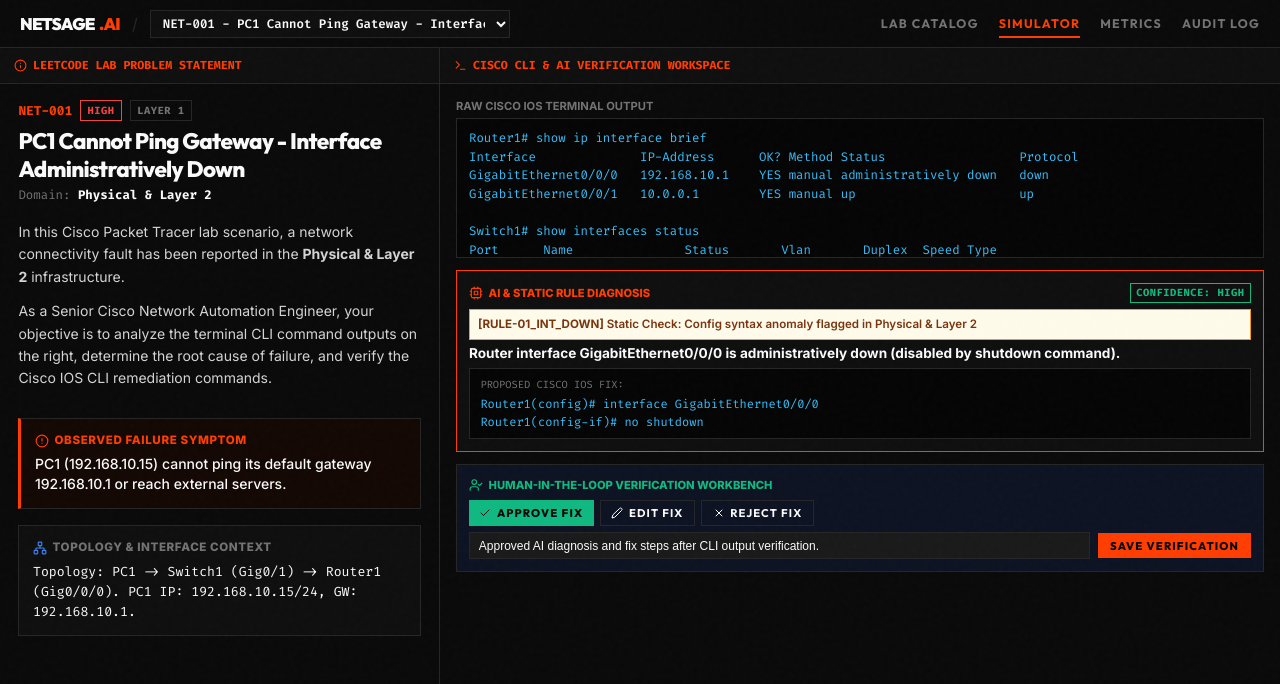
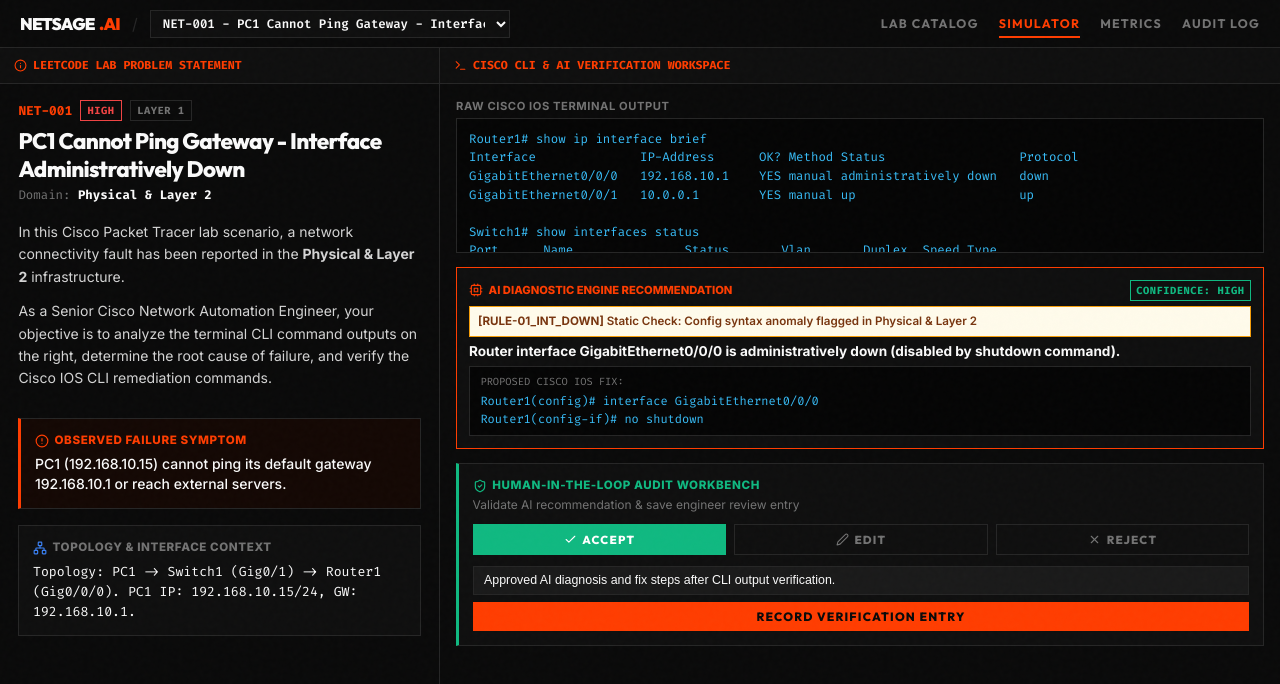
Before and after one commit to aryan-saini-dev/NetSage-AI, a React (Vite) app in the folder app/: page / in a window 1280 px wide. Both pictures are taken after a click on the button "SIMULATOR". Shown: the top 684 px of the page. Built offline with nearby package versions, Linux system fonts and the light colour scheme.

Commit message:
feat: overhaul Human-in-the-Loop workbench UI with segmented controls and high-contrast dark theme

```diff
--- a/app/src/components/TerminalPane.tsx
+++ b/app/src/components/TerminalPane.tsx
@@ -1,6 +1,6 @@
 import React, { useState } from 'react';
 import { AIDiagnosis, HumanReview, RuleFinding } from '../types';
-import { Terminal, Cpu, UserCheck, Check, Edit2, X } from 'lucide-react';
+import { Terminal, Cpu, UserCheck, Check, Edit2, X, ShieldCheck } from 'lucide-react';
 
 interface TerminalPaneProps {
   showOutputs: string;
@@ -26,6 +26,7 @@ export const TerminalPane: React.FC<TerminalPaneProps> = ({
   const [correctedFix, setCorrectedFix] = useState(
     currentReview?.corrected_fix || diagnosis.fix_steps.join('\n')
   );
+  const [savedSuccess, setSavedSuccess] = useState(false);
 
   const handleSave = () => {
     onSaveReview({
@@ -33,6 +34,8 @@ export const TerminalPane: React.FC<TerminalPaneProps> = ({
       reviewer_notes: notes,
       corrected_fix: status === 'Edited' ? correctedFix : undefined,
     });
+    setSavedSuccess(true);
+    setTimeout(() => setSavedSuccess(false), 2500);
   };
 
   return (
@@ -44,24 +47,24 @@ export const TerminalPane: React.FC<TerminalPaneProps> = ({
         </div>
       </div>
 
-      {/* Pane Single Unified Content (NO TABS!) */}
-      <div className="lc-pane-content" style={{ padding: '0.85rem 1rem', display: 'flex', flexDirection: 'column', gap: '0.75rem' }}>
+      {/* Pane Single Unified Content */}
+      <div className="lc-pane-content" style={{ padding: '0.85rem 1rem', display: 'flex', flexDirection: 'column', gap: '0.85rem' }}>
 
         {/* 1. Cisco IOS CLI Output Box */}
         <div>
-          <div style={{ fontSize: '0.7rem', fontWeight: 700, color: 'var(--muted-fg)', textTransform: 'uppercase', marginBottom: '0.2rem' }}>
+          <div style={{ fontSize: '0.7rem', fontWeight: 700, color: 'var(--muted-fg)', textTransform: 'uppercase', marginBottom: '0.25rem', letterSpacing: '0.05em' }}>
             Raw Cisco IOS Terminal Output
           </div>
-          <div className="lc-terminal-box" style={{ maxHeight: '140px', padding: '0.65rem 0.75rem', fontSize: '0.775rem' }}>
+          <div className="lc-terminal-box" style={{ maxHeight: '135px', padding: '0.65rem 0.75rem', fontSize: '0.775rem' }}>
             {showOutputs}
           </div>
         </div>
 
-        {/* 2. Rule Check & AI Diagnostic Engine */}
+        {/* 2. AI & Static Rule Diagnostic Box */}
         <div className="bold-card bold-card-accent" style={{ padding: '0.75rem' }}>
           <div style={{ display: 'flex', justifyContent: 'space-between', alignItems: 'center', marginBottom: '0.35rem' }}>
             <div style={{ display: 'flex', alignItems: 'center', gap: '0.35rem', fontSize: '0.7rem', fontWeight: 800, color: 'var(--accent)', textTransform: 'uppercase' }}>
-              <Cpu size={14} /> AI & Static Rule Diagnosis
+              <Cpu size={14} /> AI Diagnostic Engine Recommendation
             </div>
             <span className="lc-diff diff-easy" style={{ fontSize: '0.65rem', padding: '0.1rem 0.35rem' }}>
               CONFIDENCE: {diagnosis.confidence.toUpperCase()}
@@ -70,7 +73,7 @@ export const TerminalPane: React.FC<TerminalPaneProps> = ({
 
           {/* Static Rule Finding pill if triggered */}
           {ruleFindings.length > 0 && (
-            <div style={{ backgroundColor: '#fffbeb', border: '1px solid #f59e0b', padding: '0.35rem 0.5rem', borderRadius: '4px', marginBottom: '0.35rem', fontSize: '0.725rem', color: '#78350f', fontWeight: 600 }}>
+            <div style={{ backgroundColor: '#fffbeb', border: '1px solid #f59e0b', padding: '0.35rem 0.5rem', borderRadius: '0px', marginBottom: '0.35rem', fontSize: '0.725rem', color: '#78350f', fontWeight: 600 }}>
               <strong>[{ruleFindings[0].rule_id}]</strong> Static Check: {ruleFindings[0].evidence}
             </div>
           )}
@@ -89,78 +92,129 @@ export const TerminalPane: React.FC<TerminalPaneProps> = ({
           </div>
         </div>
 
-        {/* 3. Human Verification Workbench */}
-        <div className="bold-card" style={{ padding: '0.75rem', backgroundColor: '#0d1322' }}>
-          <div style={{ display: 'flex', alignItems: 'center', gap: '0.35rem', fontSize: '0.7rem', fontWeight: 800, color: '#10b981', textTransform: 'uppercase', marginBottom: '0.4rem' }}>
-            <UserCheck size={14} /> Human-in-the-Loop Verification Workbench
+        {/* 3. Sleek Overhauled Human Verification Workbench */}
+        <div className="bold-card" style={{ borderLeft: '3px solid #10b981', padding: '0.85rem' }}>
+          <div style={{ display: 'flex', justifyContent: 'space-between', alignItems: 'center', marginBottom: '0.6rem' }}>
+            <div>
+              <div style={{ display: 'flex', alignItems: 'center', gap: '0.35rem', fontSize: '0.725rem', fontWeight: 800, color: '#10b981', textTransform: 'uppercase', letterSpacing: '0.05em' }}>
+                <ShieldCheck size={14} /> Human-in-the-Loop Audit Workbench
+              </div>
+              <div style={{ fontSize: '0.75rem', color: 'var(--muted-fg)', marginTop: '0.1rem' }}>
+                Validate AI recommendation & save engineer review entry
+              </div>
             </div>
 
-          <div style={{ display: 'flex', gap: '0.4rem', marginBottom: '0.4rem' }}>
+            {savedSuccess && (
+              <span className="lc-diff diff-easy" style={{ fontSize: '0.65rem', padding: '0.15rem 0.5rem' }}>
+                ✓ ENTRY RECORDED
+              </span>
+            )}
+          </div>
+
+          {/* Segmented Control Action Buttons */}
+          <div style={{ display: 'grid', gridTemplateColumns: '1fr 1fr 1fr', gap: '0.5rem', marginBottom: '0.65rem' }}>
             <button
-              className={`bold-btn-solid ${status === 'Accepted' ? '' : 'bold-btn-outline'}`}
-              style={{ backgroundColor: status === 'Accepted' ? '#10b981' : 'transparent', padding: '0.3rem 0.65rem', fontSize: '0.7rem' }}
+              className="bold-btn-solid"
+              style={{
+                backgroundColor: status === 'Accepted' ? '#10b981' : 'transparent',
+                color: status === 'Accepted' ? '#ffffff' : 'var(--muted-fg)',
+                border: '1px solid ' + (status === 'Accepted' ? '#10b981' : 'var(--border)'),
+                justifyContent: 'center',
+                padding: '0.45rem',
+                fontSize: '0.725rem'
+              }}
               onClick={() => setStatus('Accepted')}
             >
-              <Check size={12} /> Approve Fix
+              <Check size={13} /> Accept
             </button>
             <button
-              className={`bold-btn-solid ${status === 'Edited' ? '' : 'bold-btn-outline'}`}
-              style={{ backgroundColor: status === 'Edited' ? '#f59e0b' : 'transparent', padding: '0.3rem 0.65rem', fontSize: '0.7rem' }}
+              className="bold-btn-solid"
+              style={{
+                backgroundColor: status === 'Edited' ? '#f59e0b' : 'transparent',
+                color: status === 'Edited' ? '#ffffff' : 'var(--muted-fg)',
+                border: '1px solid ' + (status === 'Edited' ? '#f59e0b' : 'var(--border)'),
+                justifyContent: 'center',
+                padding: '0.45rem',
+                fontSize: '0.725rem'
+              }}
               onClick={() => setStatus('Edited')}
             >
-              <Edit2 size={12} /> Edit Fix
+              <Edit2 size={13} /> Edit
             </button>
             <button
-              className={`bold-btn-solid ${status === 'Rejected' ? '' : 'bold-btn-outline'}`}
-              style={{ backgroundColor: status === 'Rejected' ? '#ef4444' : 'transparent', padding: '0.3rem 0.65rem', fontSize: '0.7rem' }}
+              className="bold-btn-solid"
+              style={{
+                backgroundColor: status === 'Rejected' ? '#ef4444' : 'transparent',
+                color: status === 'Rejected' ? '#ffffff' : 'var(--muted-fg)',
+                border: '1px solid ' + (status === 'Rejected' ? '#ef4444' : 'var(--border)'),
+                justifyContent: 'center',
+                padding: '0.45rem',
+                fontSize: '0.725rem'
+              }}
               onClick={() => setStatus('Rejected')}
             >
-              <X size={12} /> Reject Fix
+              <X size={13} /> Reject
             </button>
           </div>
 
+          {/* Corrected Commands Textarea if Edit Selected */}
           {status === 'Edited' && (
+            <div style={{ marginBottom: '0.6rem' }}>
+              <div style={{ fontSize: '0.675rem', fontWeight: 700, color: 'var(--muted-fg)', textTransform: 'uppercase', marginBottom: '0.2rem' }}>
+                Human Corrected Cisco IOS Commands:
+              </div>
               <textarea
                 style={{
                   width: '100%',
-                height: '45px',
-                backgroundColor: 'var(--input)',
+                  height: '50px',
+                  backgroundColor: '#050505',
                   border: '1px solid var(--border)',
                   color: '#38bdf8',
                   fontFamily: 'var(--font-mono)',
-                padding: '0.35rem 0.5rem',
+                  padding: '0.4rem 0.55rem',
                   fontSize: '0.75rem',
-                outline: 'none',
-                marginBottom: '0.35rem'
+                  outline: 'none'
                 }}
                 value={correctedFix}
                 onChange={(e) => setCorrectedFix(e.target.value)}
               />
+            </div>
           )}
 
-          <div style={{ display: 'flex', gap: '0.5rem', alignItems: 'center' }}>
+          {/* Engineer Audit Notes Input & Action Button */}
+          <div style={{ display: 'flex', flexDirection: 'column', gap: '0.45rem' }}>
             <input
               type="text"
               style={{
-                flex: 1,
+                width: '100%',
                 backgroundColor: 'var(--input)',
                 border: '1px solid var(--border)',
                 color: 'var(--fg)',
-                padding: '0.35rem 0.55rem',
-                fontSize: '0.75rem',
+                padding: '0.4rem 0.65rem',
+                fontSize: '0.775rem',
                 outline: 'none'
               }}
+              placeholder="Reviewer audit notes & justification..."
               value={notes}
               onChange={(e) => setNotes(e.target.value)}
             />
+
             <button
               className="bold-btn-solid"
-              style={{ padding: '0.35rem 0.75rem', fontSize: '0.7rem' }}
+              style={{
+                width: '100%',
+                justifyContent: 'center',
+                padding: '0.45rem',
+                fontSize: '0.75rem',
+                backgroundColor: 'var(--accent)',
+                color: 'var(--accent-fg)'
+              }}
               onClick={handleSave}
             >
-              Save Verification
+              RECORD VERIFICATION ENTRY
             </button>
           </div>
+
         </div>
 
       </div>
```
Lines whose indentation alone changed are shown as unchanged.
